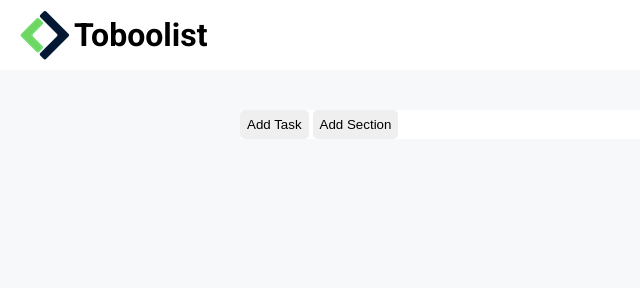
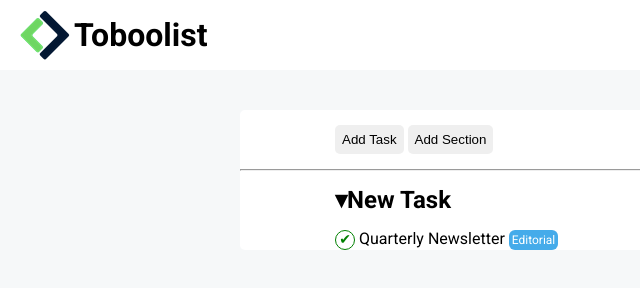
Before and after one commit to muac404/html-css-toboolist, a plain HTML site: page index.html in a window 1280 px wide. Shown: the whole page, without its empty margins (0-640 px from the left). Drawn offline with Linux system fonts and the light colour scheme.

Commit message:
Aggiunto primo Task

```diff
--- a/css/style.css
+++ b/css/style.css
@@ -30,6 +30,7 @@ h1{
     margin-left: auto;
     margin-right: auto;
     margin-top: 40px;
+    border-radius: 5px;
 }
 
 .button{
@@ -38,3 +39,53 @@ h1{
     border-radius: 5px;
 
 }
+
+.corpo-pagina{
+    width: 80%;
+    margin: auto;
+    padding: 15px;
+}
+
+#check{
+    width: 20px;
+    height: 20px;
+    padding: 1px;
+    padding-top: 0;
+    border: 1px solid green;
+    color: green;
+    vertical-align: middle;
+    border-radius: 50%;
+    font-size: 14px;
+    text-align: center;
+    display: inline-block;
+
+}
+
+.allineamento-task{
+    width: 80%;
+    margin: auto;
+    padding-left: 15px;
+
+}
+
+h2{
+    padding: 10px;
+}
+
+.task-text{
+    display: inline-block;
+    font-weight: 500;
+}
+
+.tag{
+    display: inline-block;
+    font-size: 12px;
+    border-radius: 6px;
+    border: none;
+    color: white;
+    padding: 3px;
+}
+
+#editorial{
+    background-color: #45ABEA;
+}
--- a/index.html
+++ b/index.html
@@ -19,8 +19,21 @@
     </header>
     <main>
         <div class="container">
-            <button class="button">Add Task</button>
-            <button class="button">Add Section</button>
+
+            <section class="corpo-pagina">
+                <button class="button">Add Task</button>
+                <button class="button">Add Section</button>
+
+            </section>
+            <hr>
+            <h2 class="corpo-pagina">&#9662New Task</h2>
+            <section class="allineamento-task">
+            <div id="check">&#10004</div>
+            <div class="task-text">Quarterly Newsletter</div>
+            <div class="tag" id="editorial">Editorial</div>
+
+            </section>
+
         </div>
     </main>
 
```
